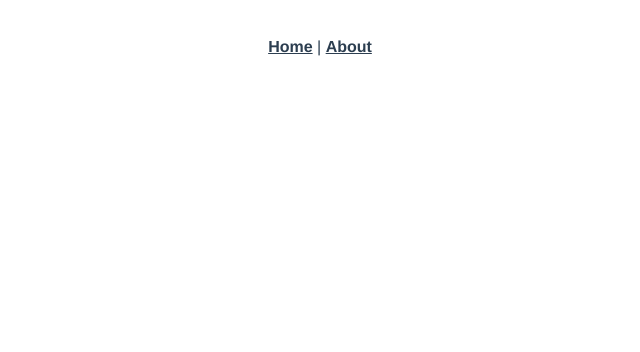
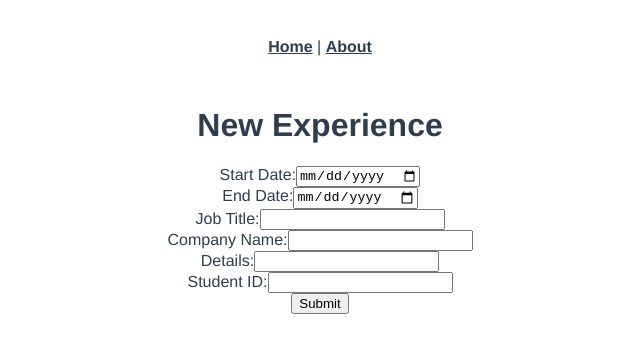
Before and after one commit to loops-i-did-it-again/student-portal-resume-app, a Vue app: page /experiences/new in a window 1280 px wide. Shown: the top 352 px of the page, without its empty margins (320-960 px from the left). Built offline with nearby package versions, Linux system fonts and the light colour scheme.

Commit message:
adds ExperiencesNew, EducationsNew, and SkillsNew actions

```diff
--- a/src/router/index.js
+++ b/src/router/index.js
@@ -1,6 +1,9 @@
 import Vue from 'vue'
 import VueRouter from 'vue-router'
 import Home from '../views/Home.vue'
+import EducationsNew from '../views/EducationsNew.vue'
+import ExperiencesNew from '../views/ExperiencesNew.vue'
+import SkillsNew from '../views/SkillsNew.vue'
 
 Vue.use(VueRouter)
 
@@ -17,7 +20,22 @@ const routes = [
     // this generates a separate chunk (about.[hash].js) for this route
     // which is lazy-loaded when the route is visited.
     component: () => import(/* webpackChunkName: "about" */ '../views/About.vue')
-  }
+  },
+  {
+    path: '/educations/new',
+    name: 'educations-new',
+    component: EducationsNew,
+  },
+  {
+    path: '/experiences/new',
+    name: 'experiences-new',
+    component: ExperiencesNew,
+  },
+  {
+    path: '/skills/new',
+    name: 'skills-new',
+    component: SkillsNew,
+  },
 ]
 
 const router = new VueRouter({
--- /dev/null
+++ b/src/views/EducationsNew.vue
@@ -0,0 +1,75 @@
+<template>
+  <div class="education-new">
+    <form v-on:submit.prevent="createEducation()">
+      <h1>New Education</h1>
+      <ul>
+        <li class="text-danger" v-for="error in errors">{{ error }}</li>
+      </ul>
+      <!-- Note: the type for start_date and end_date are "date" right now. Its possible this may cause it to crash, so consider changing it to text if neccesary. -->
+      <div class="form-group">
+        <label>Start Date:</label>
+        <input type="date" class="form-control" v-model="start_date" />
+      </div>
+      <div class="form-group">
+        <label>End Date:</label>
+        <input type="date" class="form-control" v-model="end_date" />
+      </div>
+      <!--  -->
+      <div class="form-group">
+        <label>Degree:</label>
+        <input type="text" class="form-control" v-model="degree" />
+      </div>
+      <div class="form-group">
+        <label>University:</label>
+        <input type="text" class="form-control" v-model="university" />
+      </div>
+      <div class="form-group">
+        <label>Details:</label>
+        <input type="text" class="form-control" v-model="details" />
+      </div>
+      <div class="form-group">
+        <label>Student ID:</label>
+        <input type="number" class="form-control" v-model="student_id" />
+      </div>
+      <input type="submit" class="btn btn-primary" value="Submit" />
+    </form>
+  </div>
+</template>
+
+<script>
+import axios from "axios";
+
+export default {
+  data: function() {
+    return {
+      start_date: "",
+      end_date: "",
+      degree: "",
+      university: "",
+      details: "",
+      student_id: "",
+      errors: [],
+    };
+  },
+  methods: {
+    createEducation: function() {
+      let params = {
+        start_date: this.start_date,
+        end_date: this.end_date,
+        degree: this.degree,
+        university: this.university,
+        details: this.details,
+        student_id: this.student_id,
+      };
+      axios
+        .post("/api/educations", params)
+        .then((response) => {
+          this.$router.push("/educations");
+        })
+        .catch((error) => {
+          this.errors = error.response.data.errors;
+        });
+    },
+  },
+};
+</script>
--- /dev/null
+++ b/src/views/ExperiencesNew.vue
@@ -0,0 +1,75 @@
+<template>
+  <div class="experiences-new">
+    <form v-on:submit.prevent="createExperience()">
+      <h1>New Experience</h1>
+      <ul>
+        <li class="text-danger" v-for="error in errors">{{ error }}</li>
+      </ul>
+      <!-- Note: the type for start_date and end_date are "date" right now. Its possible this may cause it to crash, so consider changing it to text if neccesary. -->
+      <div class="form-group">
+        <label>Start Date:</label>
+        <input type="date" class="form-control" v-model="start_date" />
+      </div>
+      <div class="form-group">
+        <label>End Date:</label>
+        <input type="date" class="form-control" v-model="end_date" />
+      </div>
+      <!--  -->
+      <div class="form-group">
+        <label>Job Title:</label>
+        <input type="text" class="form-control" v-model="job_title" />
+      </div>
+      <div class="form-group">
+        <label>Company Name:</label>
+        <input type="text" class="form-control" v-model="company_name" />
+      </div>
+      <div class="form-group">
+        <label>Details:</label>
+        <input type="text" class="form-control" v-model="details" />
+      </div>
+      <div class="form-group">
+        <label>Student ID:</label>
+        <input type="number" class="form-control" v-model="student_id" />
+      </div>
+      <input type="submit" class="btn btn-primary" value="Submit" />
+    </form>
+  </div>
+</template>
+
+<script>
+import axios from "axios";
+
+export default {
+  data: function() {
+    return {
+      start_date: "",
+      end_date: "",
+      job_title: "",
+      company_name: "",
+      details: "",
+      student_id: "",
+      errors: [],
+    };
+  },
+  methods: {
+    createExperience: function() {
+      let params = {
+        start_date: this.start_date,
+        end_date: this.end_date,
+        job_title: this.job_title,
+        company_name: this.company_name,
+        details: this.details,
+        student_id: this.student_id,
+      };
+      axios
+        .post("/api/experiences", params)
+        .then((response) => {
+          this.$router.push("/experiences");
+        })
+        .catch((error) => {
+          this.errors = error.response.data.errors;
+        });
+    },
+  },
+};
+</script>
--- /dev/null
+++ b/src/views/SkillsNew.vue
@@ -0,0 +1,44 @@
+<template>
+  <div class="skills-new">
+    <form v-on:submit.prevent="createSkills()">
+      <h1>New Skills</h1>
+      <ul>
+        <li class="text-danger" v-for="error in errors">{{ error }}</li>
+      </ul>
+      <div class="form-group">
+        <label>Name:</label>
+        <input type="text" class="form-control" v-model="name" />
+      </div>
+      <div class="form-group">
+        <label>Student ID:</label>
+        <input type="number" class="form-control" v-model="student_id" />
+      </div>
+      <input type="submit" class="btn btn-primary" value="Submit" />
+    </form>
+  </div>
+</template>
+
+<script>
+import axios from "axios";
+
+export default {
+  data: function() {
+    return {
+      name: "",
+      student_id: "",
+      errors: [],
+    };
+  },
+  methods: {
+    createSkill: function() {
+      let params = {
+        name: this.name,
+        student_id: this.student_id,
+      };
+      axios.post("/api/skills", params).then((response) => {
+        this.$router.push("/skills");
+      });
+    },
+  },
+};
+</script>
```
